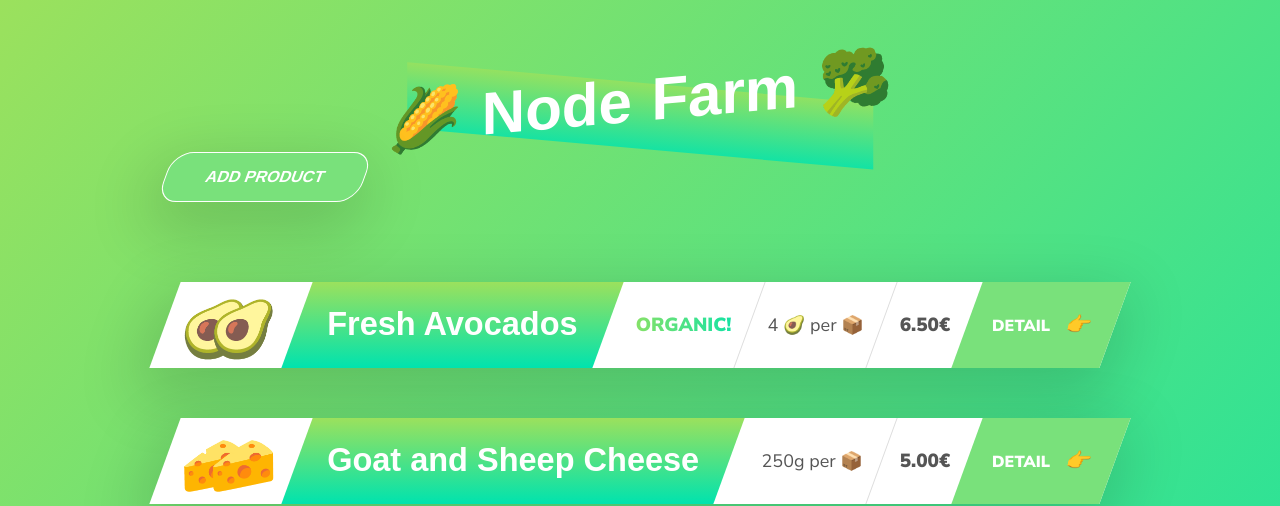
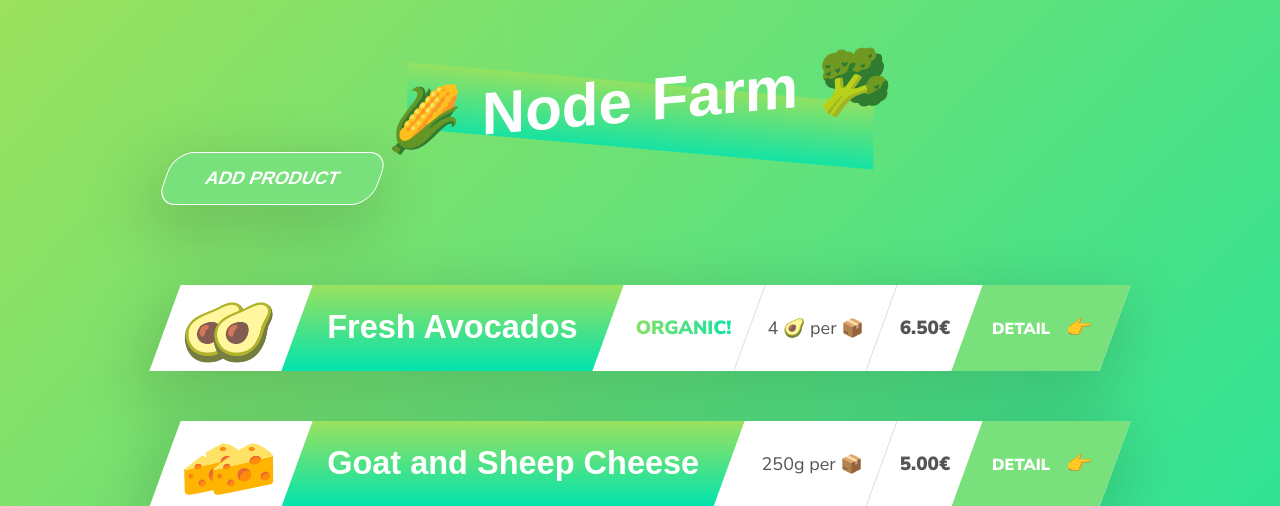
Before and after one commit to acunnatov/grocery-shopping, a Node server app: page / in a window 1280 px wide. Shown: the top 506 px of the page. Run offline with Node 20, Linux system fonts and the light colour scheme; some web fonts are replaced.

Commit message:
changes commit

```diff
--- a/views/add-product.html
+++ b/views/add-product.html
@@ -6,6 +6,7 @@
   <meta name="viewport" content="width=device-width, initial-scale=1.0">
   <meta http-equiv="X-UA-Compatible" content="ie=edge">
   <title>Add Product</title>
+  <link rel="icon" type="image/x-icon" href="https://th.bing.com/th/id/OIP.xS_ydl2Pba9ZWlsXJRJtKAHaHL?rs=1&pid=ImgDetMain"/>
   <link href="https://fonts.googleapis.com/css?family=Megrim|Nunito+Sans:400,900" rel="stylesheet">
   <style>
     /* Reset and Global Styles */
--- a/views/overview.ejs
+++ b/views/overview.ejs
@@ -4,13 +4,13 @@
   <meta charset="UTF-8" />
   <meta name="viewport" content="width=device-width, initial-scale=1.0" />
   <meta http-equiv="X-UA-Compatible" content="ie=edge" />
-  <link rel="icon" href="/public/fav.png">
+
+  <link rel="shortcut icon" href="https://th.bing.com/th/id/OIP.xS_ydl2Pba9ZWlsXJRJtKAHaHL?rs=1&pid=ImgDetMain" type="image/x-icon">
 
   <link
     href="https://fonts.googleapis.com/css?family=Megrim|Nunito+Sans:400,900"
     rel="stylesheet"
   />
-
 
   <title>NODE FARM</title>
 
@@ -187,8 +187,8 @@
       position: relative; /* Added for stacking */
       background-color: #79e17b;
       color: white;
-      font-size: 1.6rem;
-      font-weight: 900;
+      font-size: 1.8rem;
+      font-weight: 700;
       text-transform: uppercase;
       text-decoration: none;
       padding: 1.5rem 4rem;
@@ -225,7 +225,7 @@
 <body>
   <div class="container">
     <h1>🌽 Node Farm 🥦</h1>
-    <button id="addProductButton"><a href="/product-add">Add Product</a></button>
+    <button id="addProductButton" onclick="location.href='/product-add';">Add Product</button>
       <div class="cards-container">
         <% products.forEach(product => { %>
           <figure class="card">
```
Also changed, not shown: views/product.ejs (+4 -5 lines), public/fav.png (deleted).
